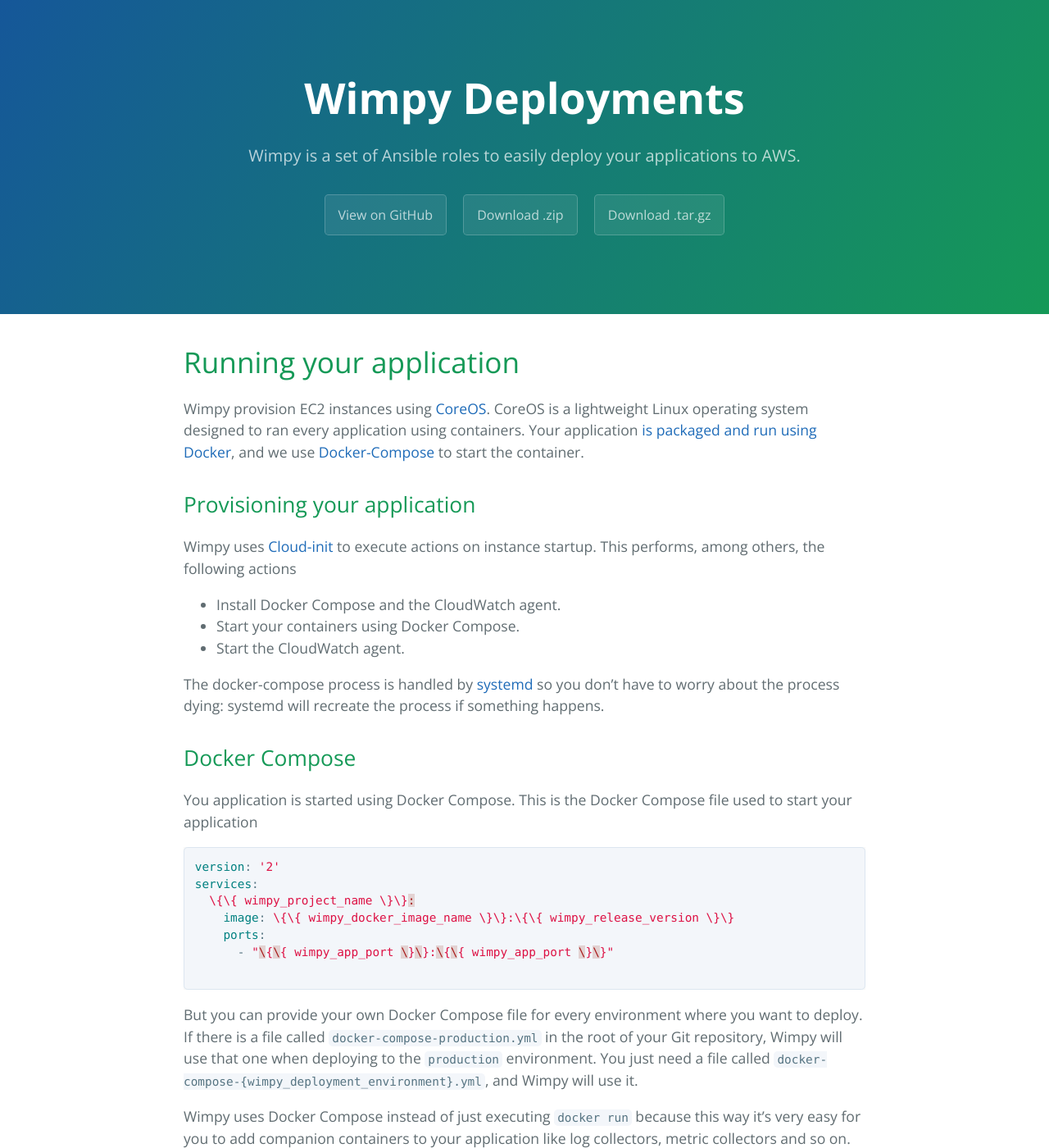
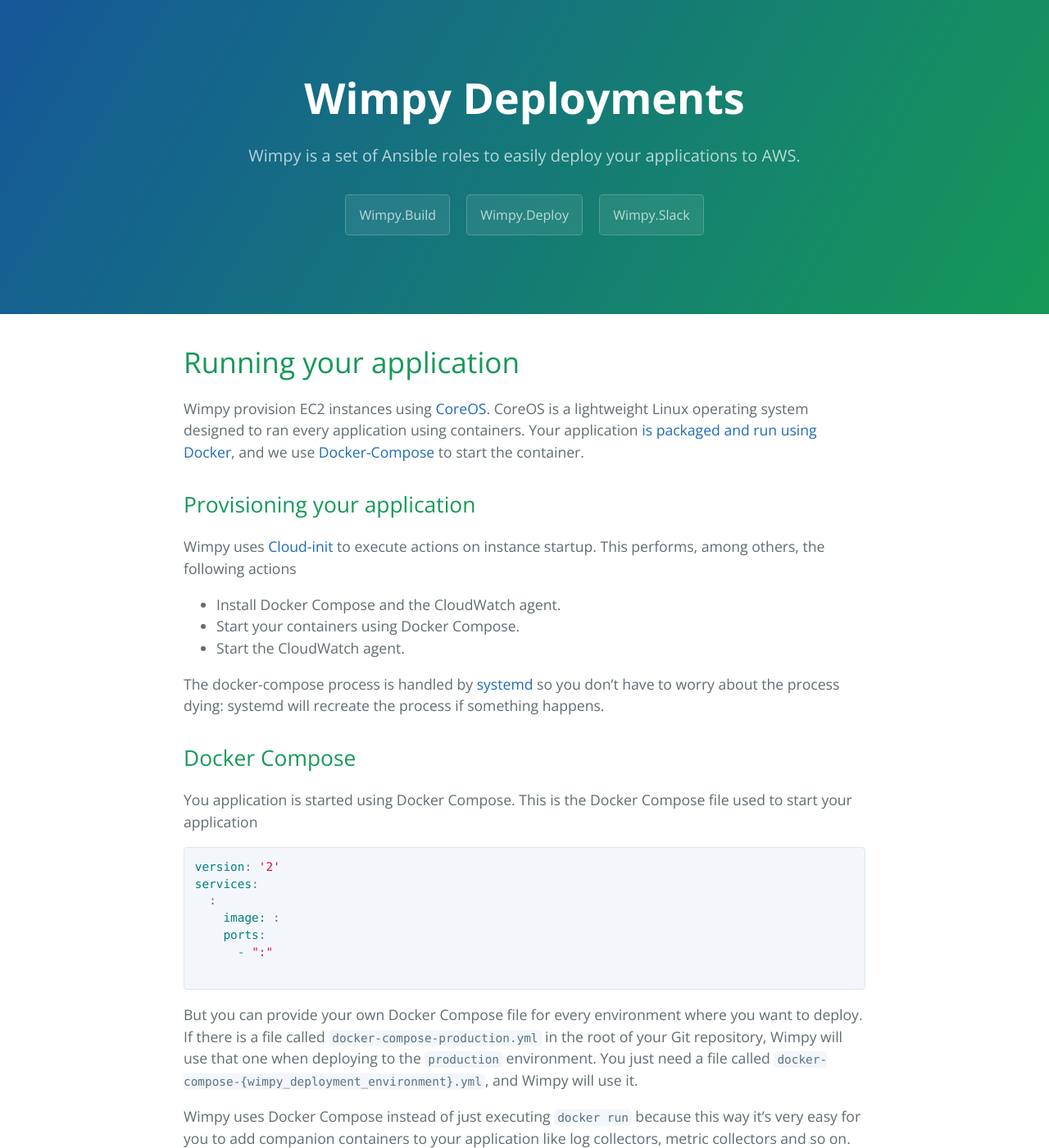
Before and after one commit to wimpy/wimpy.deploy, a Jekyll site: the page built from docs/running.md, in a window 1280 px wide and 1400 px high. Shown: the whole window at 82% size. Built offline with Jekyll 4.4.1, drawn with Linux system fonts in a browser that asks for light colours.

Commit message:
Added links to roles in index

````diff
--- a/docs/_layouts/default.html
+++ b/docs/_layouts/default.html
@@ -13,13 +13,9 @@
     <section class="page-header">
       <h1 class="project-name">{{ site.title | default: site.github.repository_name }}</h1>
       <h2 class="project-tagline">{{ site.description | default: site.github.project_tagline }}</h2>
-      {% if site.github.is_project_page %}
-        <a href="{{ site.github.repository_url }}" class="btn">View on GitHub</a>
-      {% endif %}
-      {% if site.show_downloads %}
-        <a href="{{ site.github.zip_url }}" class="btn">Download .zip</a>
-        <a href="{{ site.github.tar_url }}" class="btn">Download .tar.gz</a>
-      {% endif %}
+      <a href="https://github.com/wimpy/wimpy.build" class="btn">Wimpy.Build</a>
+      <a href="https://github.com/wimpy/wimpy.deploy" class="btn">Wimpy.Deploy</a>
+      <a href="https://github.com/wimpy/wimpy.slack" class="btn">Wimpy.Slack</a>
     </section>
 
     <section class="main-content">
--- a/docs/running.md
+++ b/docs/running.md
@@ -23,10 +23,10 @@
 ```yaml
 version: '2'
 services:
-  \{\{ wimpy_project_name \}\}:
-    image: \{\{ wimpy_docker_image_name \}\}:\{\{ wimpy_release_version \}\}
+  {{ wimpy_project_name }}:
+    image: {{ wimpy_docker_image_name }}:{{ wimpy_release_version }}
     ports:
-      - "\{\{ wimpy_app_port \}\}:\{\{ wimpy_app_port \}\}"
+      - "{{ wimpy_app_port }}:{{ wimpy_app_port }}"
 
 ```
 
````
